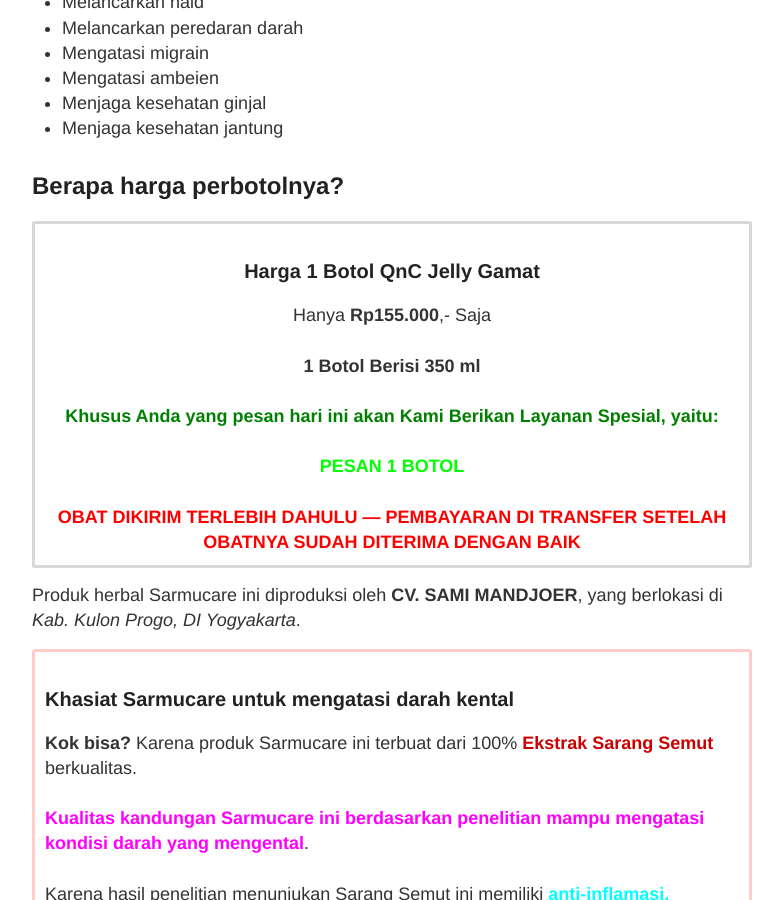
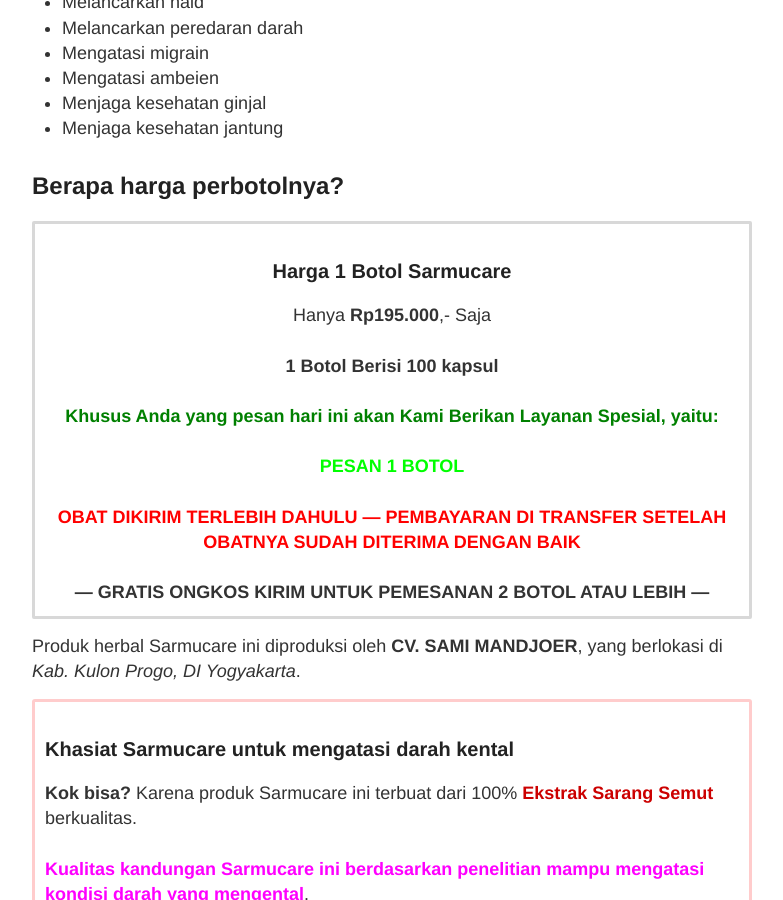
Before and after one commit to zeinherbal/zeinherbal.github.io, a Jekyll site: the page built from _posts/2019-12-03-obat-pengencer-darah.md, in a window 1280 px wide and 900 px high, scrolled down 1619 px. Shown: the whole window, without its empty margins (248-1031 px from the left). Built offline with Jekyll 4.4.1, drawn with Linux system fonts in a browser that asks for light colours; a script that is not in the unit is left out.

Commit message:
Update 2019-12-03-obat-pengencer-darah.md

```diff
--- a/_posts/2019-12-03-obat-pengencer-darah.md
+++ b/_posts/2019-12-03-obat-pengencer-darah.md
@@ -58,11 +58,11 @@
 ## Berapa harga perbotolnya?
 
 <div style="border-radius: 2px; border: 3px solid rgb(216, 216, 216); padding: 10px; text-align: center; text-align: center;">
-	<h3>Harga 1 Botol QnC Jelly Gamat</h3>
-	Hanya <strong>Rp155.000</strong>,- Saja
+	<h3>Harga 1 Botol Sarmucare</h3>
+	Hanya <strong>Rp195.000</strong>,- Saja
 	<br>
 	<br>
-	<strong>1 Botol Berisi 350 ml</strong>
+	<strong>1 Botol Berisi 100 kapsul</strong>
 	<br>
 	<br>
 	<strong><span style="color: green;">Khusus Anda yang pesan hari ini akan Kami Berikan Layanan Spesial, yaitu:</span></strong>
@@ -72,6 +72,9 @@
 	<br>
 	<br>
 	<strong><span style="color: red;">OBAT DIKIRIM TERLEBIH DAHULU — PEMBAYARAN DI TRANSFER SETELAH OBATNYA SUDAH DITERIMA DENGAN BAIK</span></strong>
+	<br>
+	<br>
+	<strong>— GRATIS ONGKOS KIRIM UNTUK PEMESANAN 2 BOTOL ATAU LEBIH —</strong>
 </div>
 
 Produk herbal Sarmucare ini diproduksi oleh **CV. SAMI MANDJOER**, yang berlokasi di *Kab. Kulon Progo, DI Yogyakarta*.
```
